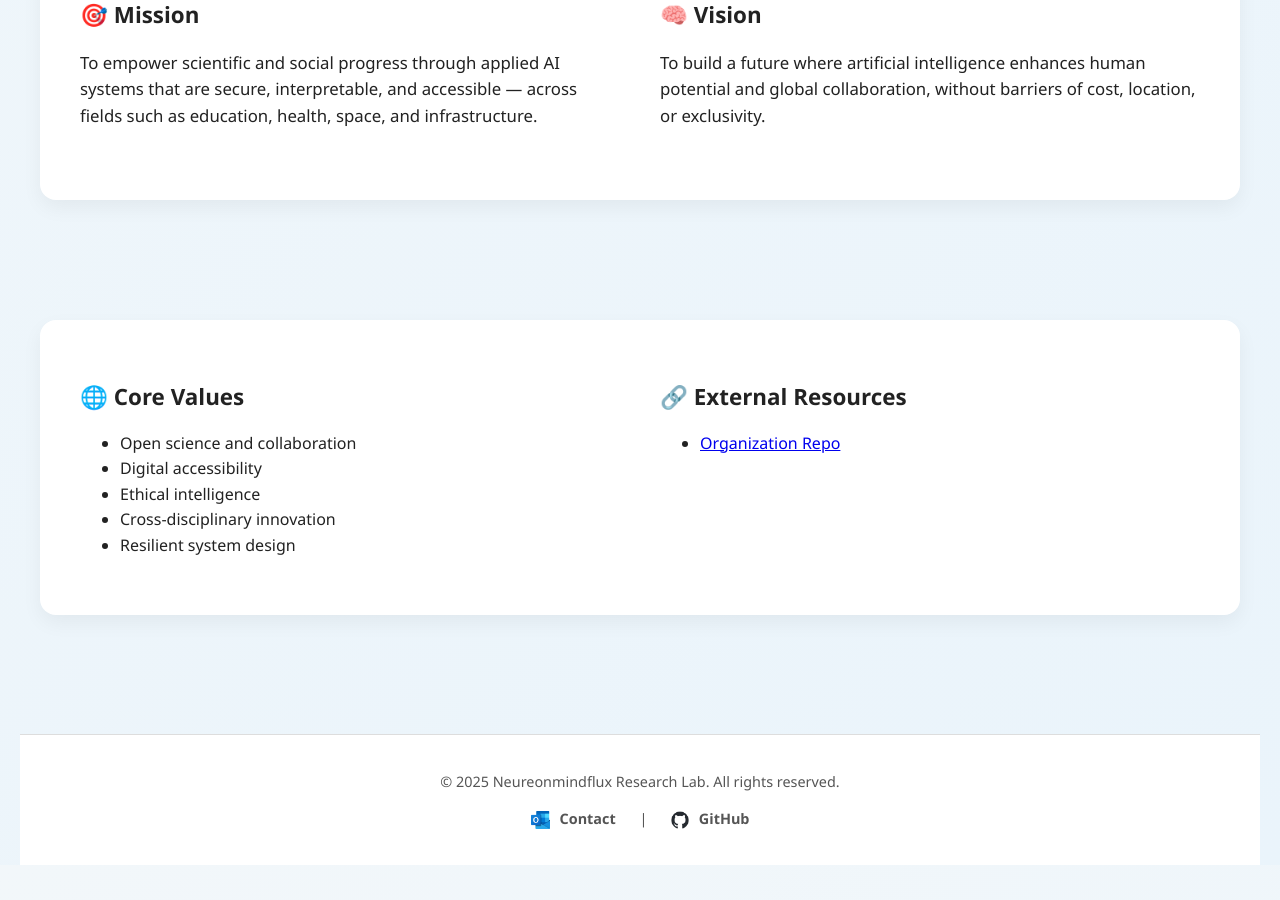
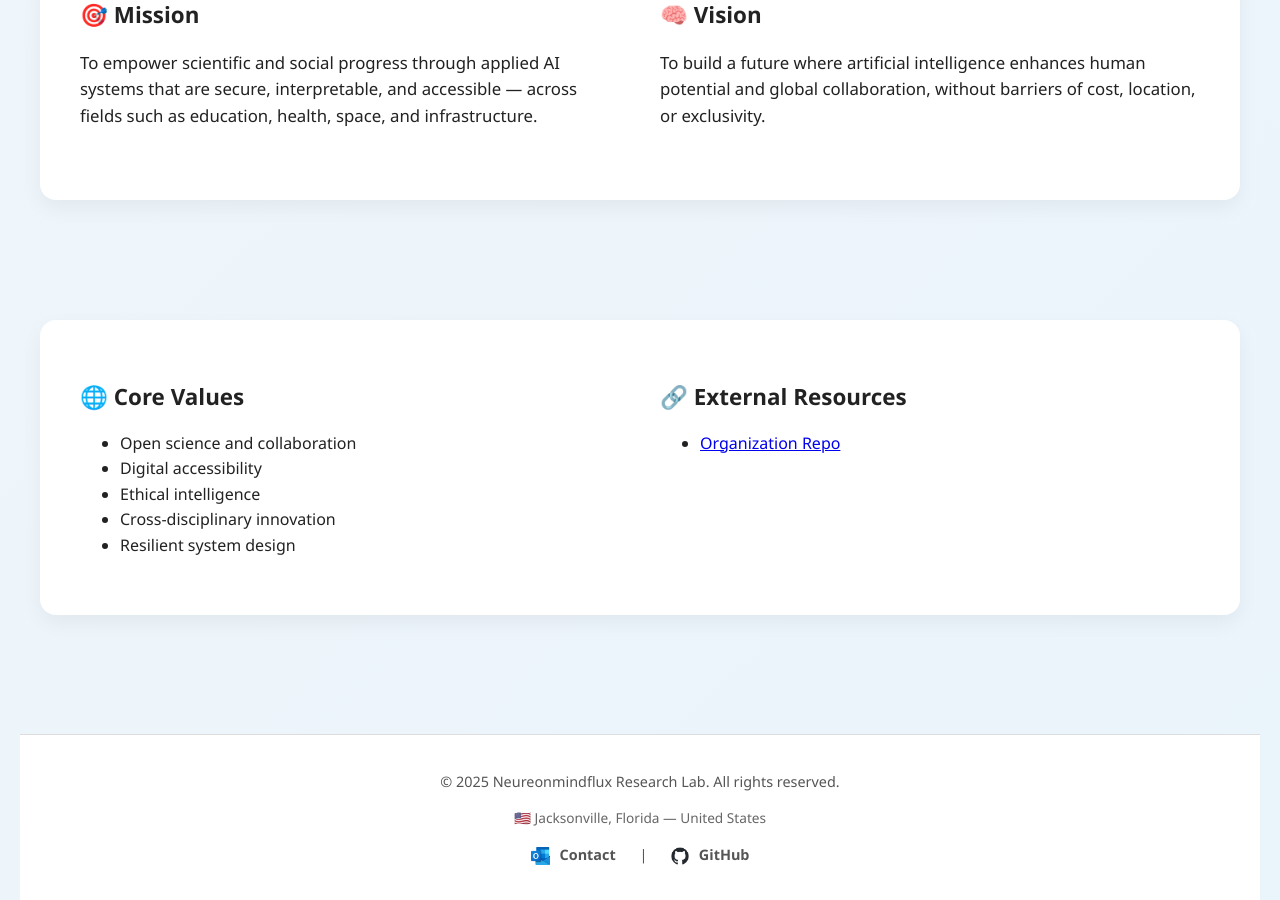
Before and after one commit to HectorMozo3110/test_main, a Jekyll site: the page built from _pages/index.md, in a window 1280 px wide and 900 px high, scrolled down 1881 px. Built offline with Jekyll 4.4.1, drawn with Linux system fonts in a browser that asks for light colours; our own code applies the rules of GitHub Pages for plain Markdown files; before the commit the page ends 2746 px from its top, so only the background shows below that.

```diff
--- a/_includes/footer.html
+++ b/_includes/footer.html
@@ -1,6 +1,9 @@
 <footer>
   <div class="footer-container" style="text-align: center;">
     <p>&copy; {{ site.time | date: "%Y" }} Neureonmindflux Research Lab. All rights reserved.</p>
+     <p style="margin-top: 6px; font-size: 0.95em; color: #666;">
+      🇺🇸 Jacksonville, Florida — United States
+    </p>
     <p style="margin-top: 10px;">
       <a href="mailto:contact@neureonmindflux.org" style="text-decoration: none; color: inherit; font-weight: bold; margin-right: 20px;">
         <img src="{{ '/assets/images/outlook_icon.png' | relative_url }}" alt="Outlook" height="18" style="vertical-align: middle; margin-right: 6px;" />
```
